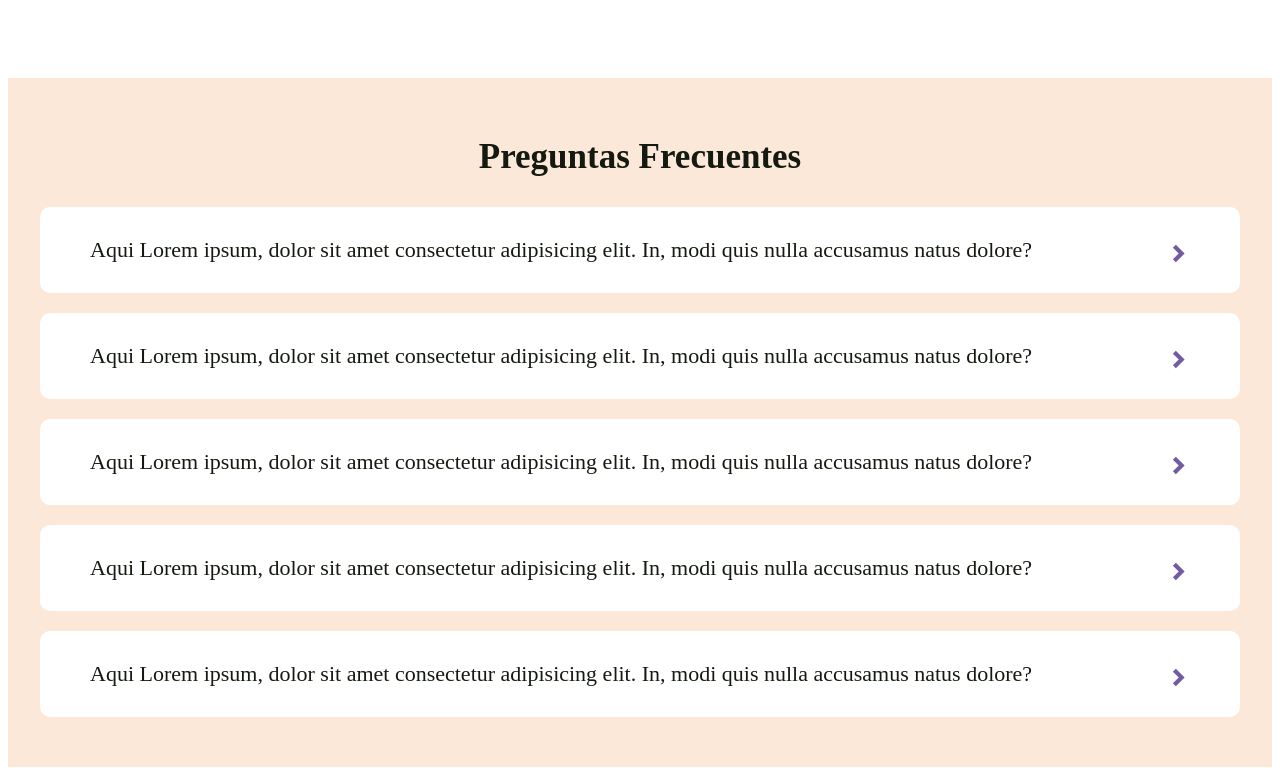
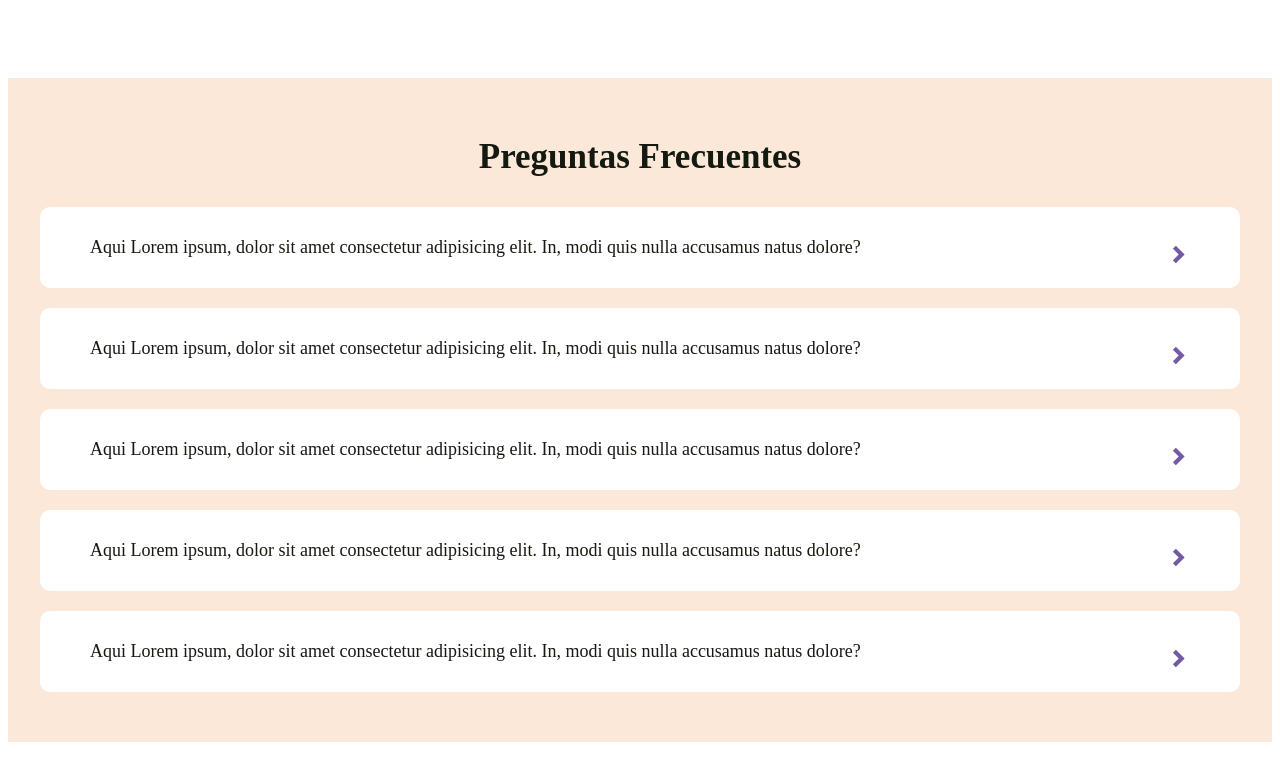
Before and after one commit to Flowdark/one, a Vue app: page / in a window 1280 px wide. Shown: the part 1275-2050 px from the top of the page. After the commit the page ends 2025 px from the top, so only its background shows below. Built offline with nearby package versions, Linux system fonts and the light colour scheme; what vue-lazyload-video, vue-number-animation, vue-tilt.js would draw is missing.

Commit message:
updating pricing

```diff
--- a/src/App.vue
+++ b/src/App.vue
@@ -24,7 +24,7 @@ html {
 }
 @import url('https://fonts.googleapis.com/css2?family=Poppins:ital,wght@0,100;0,200;0,300;0,400;0,500;0,600;0,700;0,800;0,900;1,100;1,200;1,300;1,400;1,500;1,600;1,700;1,800;1,900&display=swap');
 #app {
-  font-family: 'RNSSanz', 'Poppins';
+  font-family: 'Poppins';
   font-weight: normal;
   -webkit-font-smoothing: antialiased;
   -moz-osx-font-smoothing: grayscale;
@@ -40,8 +40,8 @@ html {
   font-style: normal;
 } */
 
-/* @font-face {
-  font-family: 'RNSSanz';
+@font-face {
+  font-family: 'RNSSanz-Light';
   src: url("RNSSanz-Light.ttf"),
        url("RNSSanz-Light.woff");
   font-weight: 100;
@@ -49,7 +49,7 @@ html {
 }
 
 @font-face {
-  font-family: 'RNSSanz';
+  font-family: 'RNSSanz-Normal';
   src: url("RNSSanz-Normal.ttf"),
         url("RNSSanz-Normal.woff");
   font-weight: normal;
@@ -57,7 +57,7 @@ html {
 }
 
 @font-face {
-  font-family: 'RNSSanz';
+  font-family: 'RNSSanz-Medium';
   src: url("RNSSanz-Medium.ttf"),
        url("RNSSanz-Medium.woff");
   font-weight: 500;
@@ -65,7 +65,7 @@ html {
 }
 
 @font-face {
-  font-family: 'RNSSanz';
+  font-family: 'RNSSanz-SemiBold';
   src: url("RNSSanz-SemiBold.ttf"),
        url("RNSSanz-SemiBold.woff");
   font-weight: 600;
@@ -73,7 +73,7 @@ html {
 }
 
 @font-face {
-  font-family: 'RNSSanz';
+  font-family: 'RNSSanz-Bold';
   src: url("RNSSanz-Bold.ttf"),
        url("RNSSanz-Bold.woff");
   font-weight: 700;
@@ -86,7 +86,7 @@ html {
        url("RNSSanz-Bold.woff");
   font-weight: 900;
   font-style: normal;
-} */
+}
 
 #nav {
   padding: 30px;
--- a/src/components/Slice1.vue
+++ b/src/components/Slice1.vue
@@ -39,7 +39,6 @@ $main-color: #F7D2B3;
 .transition{
     min-height: 100vh;
     /* background: linear-gradient(180deg, $white, $orange-color); */
-    background-color: $main-color;
     display: flex;
     align-items: center;
     font-family: 'RNS Sanz';
--- a/src/views/Pricing.vue
+++ b/src/views/Pricing.vue
@@ -1222,6 +1222,7 @@ export default {
   margin-bottom: 20px;
   padding: 30px 80px 30px 50px;;
   position: relative;
+  font-weight: 500;
 }
 
 .pricing__faq__faqs__faq::before{
@@ -1235,19 +1236,20 @@ export default {
 
 .pricing__faq__faqs__faq__title {
   color: #141a10;
-  font-size: 22px;
+  font-size: 18px;
   font-weight: 500;
   text-align: left;
 }
 
 .pricing__faq__faqs__faq__text {
   text-align: left;
+  font-weight: 300;
 }
 
 .pricing__faq__faqs__faq__arrow {
   position: absolute;
   right: 50px;
-  top: 40%;
+  top: 35px;
 }
 
 .pricing__faq__faqs__faq__arrow svg {
```
